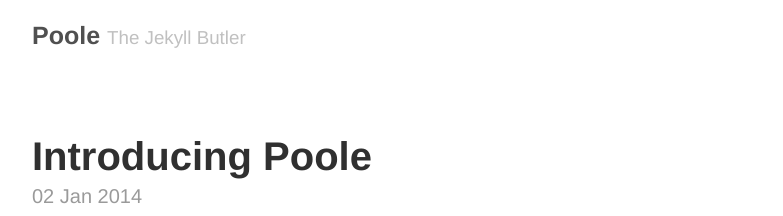
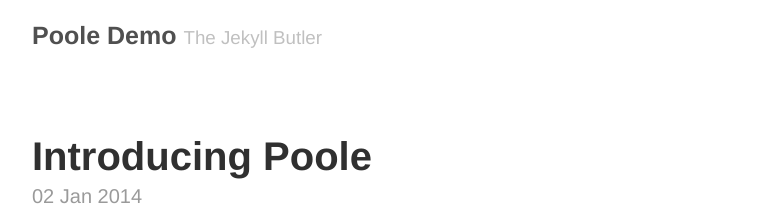
Before and after one commit to chasemccoy/chasemccoy.github.io, a Jekyll site: the page built from index.html, in a window 1280 px wide. Shown: the top 216 px of the page, without its empty margins (248-1031 px from the left). Built offline with Jekyll 4.4.1, drawn with Linux system fonts in a browser that asks for light colours; the list of posts is cut into pages by our own code.

Commit message:
Edited the title

```diff
--- a/_config.yml
+++ b/_config.yml
@@ -3,7 +3,7 @@
 relative_permalinks: true
 
 # Setup
-title:            Poole
+title:            Poole Demo
 tagline:          The Jekyll Butler
 url:              http://getpoole.com
 paginate:         1
```
